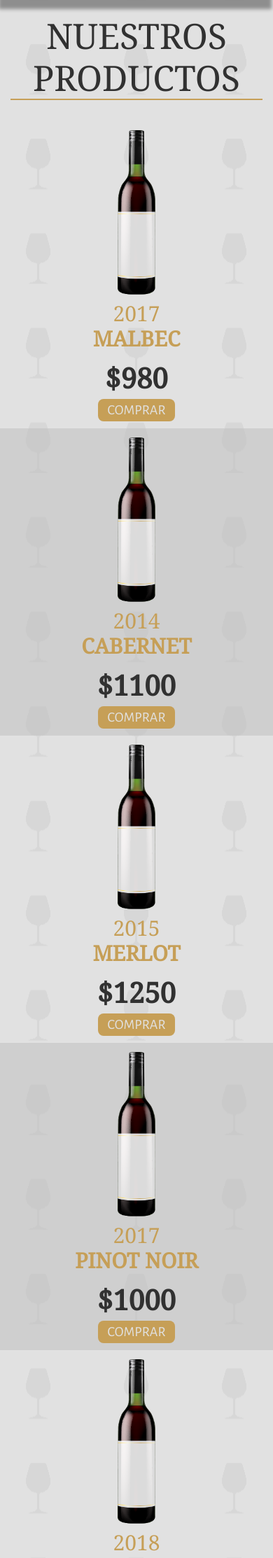
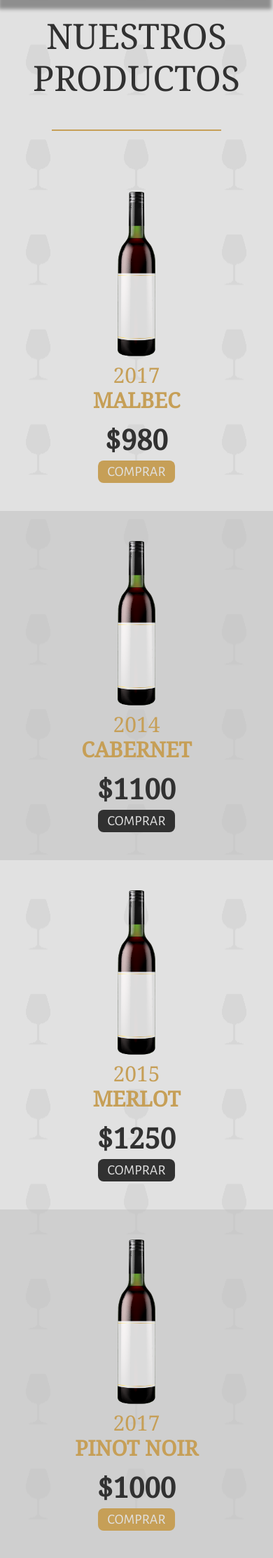
Before and after one commit to lilzeroo/proyecto, a PHP site: page /productos.html in a window 390 px wide. Shown: the part 101-2327 px from the top of the page at 70% size. Run offline with PHP 8.4, Linux system fonts and the light colour scheme; some libraries are stand-ins or nearby versions.

Commit message:
Correccióones de productos.html

```diff
--- a/css/productos.css
+++ b/css/productos.css
@@ -89,10 +89,15 @@ main{
 main h2{
   text-align: center;
   font-size: 50px;
+
+}
+.borde{
   border-bottom: 2px solid #c69f57;
-  margin-bottom: 30px;
+  width: 37%;
+  margin: 0 auto;
+  margin-top: 34px;
+  margin-bottom: 44px;
 }
-
 main h5{
     color: #c69f57;
     text-align: center;
@@ -111,7 +116,7 @@ main img{
   margin-bottom: 7px;
 }
 .prod{
-  margin-bottom:20px;
+  margin-bottom:100px;
 }
 /* ACA EMPIEZA EL FOOTER */
 footer {
@@ -171,6 +176,25 @@ footer a:hover {
 
 /* HOVER ICONOS BLANCOS */
 /* ACÁ TERMINA EL FOOTER */
+.btn-negro{
+  font-family: 'Alegreya Sans', sans-serif;
+  background-color: #313131;
+  border-radius: 8px;
+  font-size: 20px;
+  color: #E1E1E1;
+  padding-top: 0px;
+  padding-bottom: 0px;
+  display:flex;
+  margin:0 auto;
+}
+.btn-negro:hover {
+  color: #c69f57;
+}
+.btn-negro:active{
+  background-color:#c69f57;
+  color: #313131;
+}
+
 
 .btn-mio {
   font-family: 'Alegreya Sans', sans-serif;
@@ -183,16 +207,15 @@ footer a:hover {
   display:flex;
   margin:0 auto;
 }
-
-
 .btn-mio:hover {
   color: #313131;
 }
 .btn-mio:active{
   background-color:#313131;
   color: #c69f57;
+}
 
-}
+
 .form-check-input,
 .form-check-input:hover,
 .form-check-input:active {
@@ -232,9 +255,16 @@ footer a:hover {
 
 }
 .prod{
-  padding-bottom: 10px;
-  padding-top: 10px;
+  padding-bottom: 40px;
+  padding-top: 40px;
   margin-bottom:0px;
+}
+.borde{
+  border-bottom: 2px solid #c69f57;
+  width: 67%;
+  margin: 0 auto;
+  margin-top: 44px;
+  margin-bottom: 44px;
 }
 }
 @media (min-height: 1226px) {
--- a/productos.html
+++ b/productos.html
@@ -40,8 +40,9 @@
         </nav>
       </header>
 
-<main class="container">
+<main class="container-fluid">
 <h2>NUESTROS PRODUCTOS</h2>
+<div class="borde"></div>
   <div class="row">
     <div class="col-12 col-md-3 ml-auto mr-auto prod">
       <a href="#"><img src="images/botella.png" alt="Botella" width="60"></a>
@@ -54,14 +55,14 @@
       <a href="#"><img src="images/botella.png" alt="Botella" width="60"></a>
       <h5>2014 <br> <b>CABERNET</b></h5>
       <p><b>$1100</b></p>
-      <button  class="btn btn-mio" type="button" name="button">COMPRAR</button>
+      <button  class="btn btn-negro" type="button" name="button">COMPRAR</button>
     </div>
 
     <div class="col-12 col-md-3 ml-auto mr-auto prod">
       <a href="#"><img src="images/botella.png" alt="Botella" width="60"></a>
       <h5>2015 <br> <b>MERLOT</b></h5>
       <p><b>$1250</b></p>
-      <button  class="btn btn-mio" type="button" name="button">COMPRAR</button>
+      <button  class="btn btn-negro" type="button" name="button">COMPRAR</button>
     </div>
 
     <!-- ROMPE LA FILA: -->
@@ -78,14 +79,14 @@
       <a  href="#"><img src="images/botella.png" alt="Botella" width="60"></a>
       <h5>2018 <br> <b>BONARDA</b></h5>
       <p><b>$800</b></p>
-      <button  class="btn btn-mio" type="button" name="button">COMPRAR</button>
+      <button  class="btn btn-negro" type="button" name="button">COMPRAR</button>
     </div>
 
-    <div class="col-12 col-sm-6 col-md-3 ml-auto mr-auto prod colorxs">
+    <div class="col-12 col-sm-12 col-md-3 ml-auto mr-auto prod colorxs">
       <a href="#"><img src="images/botella.png" alt="Botella" width="60"></a>
       <h5>2013 <br> <b>MALBEC</b></h5>
       <p><b>$1600</b></p>
-      <button  class="btn btn-mio" type="button" name="button">COMPRAR</button>
+      <button  class="btn btn-negro" type="button" name="button">COMPRAR</button>
     </div>
   </div>
 
```
